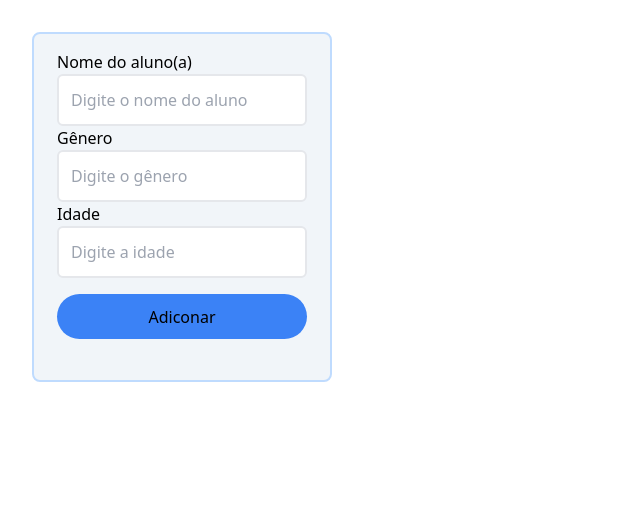
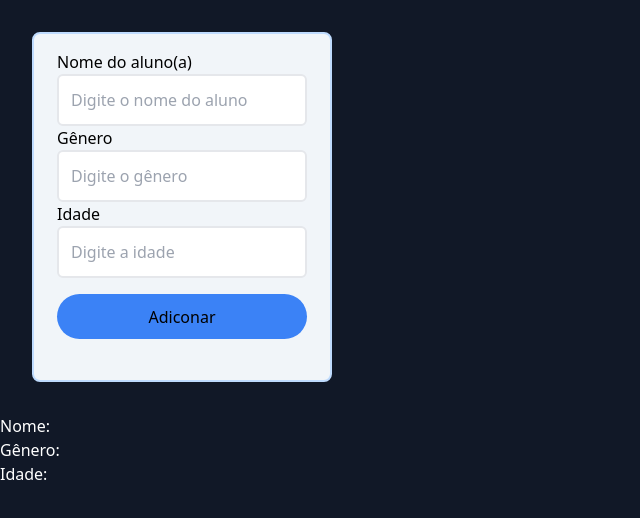
Before and after one commit to adrieeltorres1/react-useState, a React (Vite) app: page / in a window 1280 px wide. Shown: the top 518 px of the page, without its empty margins (0-640 px from the left). Built offline with nearby package versions, Linux system fonts and the light colour scheme.

Commit message:
Att bg do body

```diff
--- a/index.html
+++ b/index.html
@@ -7,7 +7,7 @@
     <script src="https://cdn.tailwindcss.com"></script>
     <title>Vite + React</title>
   </head>
-  <body>
+  <body class="bg-gray-900">
     <div id="root"></div>
     <script type="module" src="/src/main.jsx"></script>
   </body>
--- a/src/App.jsx
+++ b/src/App.jsx
@@ -59,7 +59,7 @@ const App = () => {
               placeholder="Digite a idade"
               />
 
-            <button onClick={setAluno} className="border-1
+            <button className="border-1
               rounded-full
               h-[45px]
               bg-blue-500
@@ -71,8 +71,10 @@ const App = () => {
             </button>
           </div>
       </form>
-      <div>
-        <p>{aluno}</p>
+      <div className="text-white">
+        <p>Nome:{aluno}</p>
+        <p>Gênero:{genero}</p>
+        <p>Idade:{genero}</p>
       </div>
     </>
   );
```
